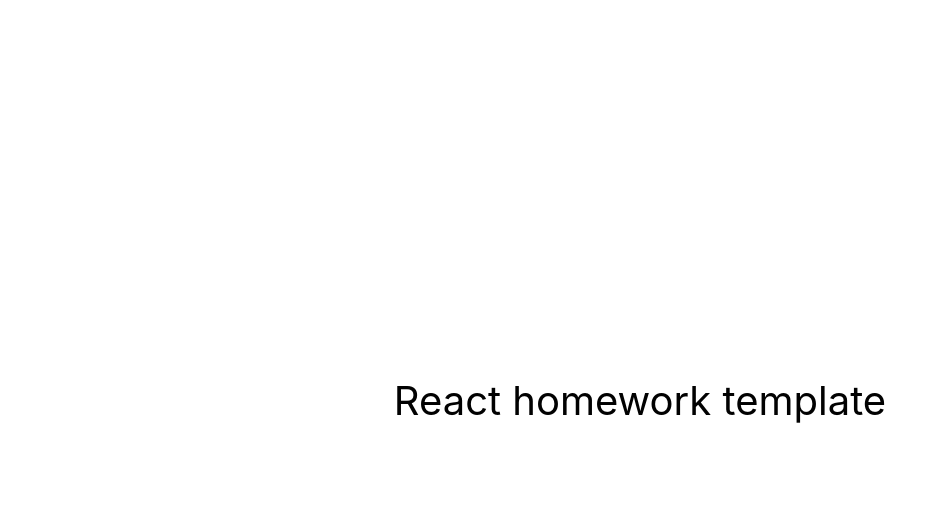
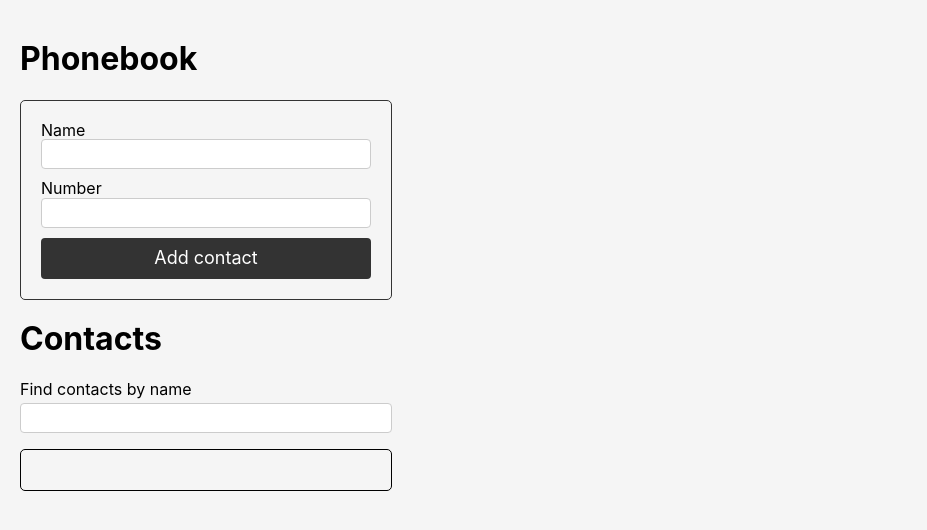
Before and after one commit to VasylRybotytskyi/goit-react-hw-04-phonebook, a React (Create React App) app: page / in a window 1280 px wide. Shown: the top 530 px of the page, without its empty margins (0-927 px from the left). Built offline with nearby package versions, Linux system fonts and the light colour scheme.

Commit message:
update src

```diff
--- a/src/components/App.jsx
+++ b/src/components/App.jsx
@@ -1,16 +1,89 @@
-export const App = () => {
-  return (
-    <div
-      style={{
-        height: '100vh',
-        display: 'flex',
-        justifyContent: 'center',
-        alignItems: 'center',
-        fontSize: 40,
-        color: '#010101'
-      }}
-    >
-      React homework template
-    </div>
-  );
-};
+import React, { Component } from 'react';
+import { ContactForm } from './ContactForm/ContactForm';
+import { ContactList } from './ContactList/ContactList';
+import { Filter } from './Filter/Filter';
+import { nanoid } from 'nanoid';
+import PropTypes from 'prop-types';
+import { GlobalStyle } from './GlobalStyle';
+
+export class App extends Component {
+  state = {
+    contacts: [],
+    filter: '',
+  };
+
+  static propTypes = {
+    contacts: PropTypes.arrayOf(
+      PropTypes.shape({
+        id: PropTypes.string.isRequired,
+        name: PropTypes.string.isRequired,
+        number: PropTypes.string.isRequired,
+      })
+    ),
+  };
+
+  // static defaultProps = {
+  //   contacts: [],
+  //   filter: '',
+  // };
+
+  //Функція фільтрації контактів
+  filterContacts = e => {
+    this.setState({ filter: e.target.value });
+  };
+  // Функція видалення контактів
+  deleteContact = contactId => {
+    this.setState(prevState => ({
+      contacts: prevState.contacts.filter(contact => contact.id !== contactId),
+    }));
+  };
+  //Функція яка приймає data із ContactForm і записує в state.contacts.
+  formSubmitHandler = data => {
+    const { name } = data;
+    const { contacts } = this.state;
+    const existingContact = contacts.find(contact => contact.name === name);
+
+    if (existingContact) {
+      alert(`${name} is already in contacts.`);
+      return;
+    }
+
+    const newContact = { id: nanoid(), ...data };
+    this.setState(({ contacts }) => ({
+      contacts: [newContact, ...contacts],
+    }));
+  };
+  componentDidMount() {
+    const contacts = localStorage.getItem('contacts'); // get contacts with localStorage
+    const parseContacts = JSON.parse(contacts) ?? []; // parse contacts or set as empty array if null
+    this.setState({ contacts: parseContacts }); // set contacts
+  }
+
+  componentDidUpdate(prevProps, prevState) {
+    if (this.state.contacts !== prevState.contacts) {
+      localStorage.setItem('contacts', JSON.stringify(this.state.contacts));
+    }
+  }
+  render() {
+    console.log('Render componentDidMount');
+    const { filter, contacts } = this.state;
+    const normalizedContact = filter.toLocaleLowerCase();
+    const visibleContacts = contacts.filter(contact =>
+      contact.name.toLocaleLowerCase().includes(normalizedContact)
+    );
+
+    return (
+      <div>
+        <GlobalStyle />
+        <h1>Phonebook</h1>
+        <ContactForm onSubmit={this.formSubmitHandler} />
+        <h1>Contacts</h1>
+        <Filter onChange={this.filterContacts} value={filter} />
+        <ContactList
+          contacts={visibleContacts}
+          onDeleteContact={this.deleteContact}
+        />
+      </div>
+    );
+  }
+}
--- /dev/null
+++ b/src/components/ContactForm/ContactForm.jsx
@@ -0,0 +1,54 @@
+import React, { Component } from 'react';
+import { Formik } from 'formik';
+import PropTypes from 'prop-types';
+import * as yup from 'yup';
+import {
+  FormContainer,
+  FormInput,
+  FormErrorMessage,
+  SubmitButton,
+} from './ContactForm.styled';
+
+const schema = yup.object().shape({
+  name: yup.string().required(),
+  number: yup.number().required(),
+});
+
+export class ContactForm extends Component {
+  static propTypes = {
+    onSubmit: PropTypes.func.isRequired,
+  };
+
+  state = {
+    name: '',
+    number: '',
+  };
+
+  handleSubmit = (values, { resetForm }) => {
+    this.props.onSubmit(values);
+    this.setState({ name: '', number: '' });
+    resetForm();
+  };
+
+  render() {
+    return (
+      <>
+        <Formik
+          initialValues={this.state}
+          validationSchema={schema}
+          onSubmit={this.handleSubmit}
+        >
+          <FormContainer>
+            <label htmlFor="name">Name</label>
+            <FormInput type="text" name="name" id="name" />
+            <FormErrorMessage name="name" component="span" />
+            <label htmlFor="number">Number</label>
+            <FormInput type="tel" name="number" id="number" />
+            <FormErrorMessage name="number" component="span" />
+            <SubmitButton type="submit">Add contact</SubmitButton>
+          </FormContainer>
+        </Formik>
+      </>
+    );
+  }
+}
--- /dev/null
+++ b/src/components/ContactForm/ContactForm.styled.jsx
@@ -0,0 +1,41 @@
+import styled from 'styled-components';
+import { Field, ErrorMessage, Form } from 'formik';
+
+export const FormContainer = styled(Form)`
+  display: flex;
+  flex-direction: column;
+
+  max-width: 30%;
+  padding: 20px;
+  border: 1px solid #333;
+  border-radius: 5px;
+  box-sizing: border-box;
+`;
+
+export const FormInput = styled(Field)`
+  padding: 5px;
+  border-radius: 4px;
+  border: 1px solid #ccc;
+  margin-bottom: 10px;
+`;
+
+export const FormErrorMessage = styled(ErrorMessage)`
+  color: red;
+  margin-bottom: 5px;
+`;
+
+export const SubmitButton = styled.button`
+  padding: 10px;
+  border-radius: 4px;
+  border: none;
+  background-color: #333;
+  color: #fff;
+  font-size: 18px;
+  cursor: pointer;
+  transition: background-color 0.2s, color 0.2s;
+  &:hover,
+  &:active {
+    background-color: #fff;
+    color: #333;
+  }
+`;
--- /dev/null
+++ b/src/components/ContactList/ContactList.jsx
@@ -0,0 +1,22 @@
+import PropTypes from 'prop-types';
+import { ContactListItem } from 'components/ContactListItem/ContactListItem';
+import { ContactListWraper } from './ContactList.styled';
+
+export const ContactList = ({ contacts, onDeleteContact }) => {
+  return (
+    <ContactListWraper>
+      <ContactListItem contacts={contacts} onDeleteContact={onDeleteContact} />
+    </ContactListWraper>
+  );
+};
+
+ContactList.propTypes = {
+  contacts: PropTypes.arrayOf(
+    PropTypes.shape({
+      id: PropTypes.string.isRequired,
+      name: PropTypes.string.isRequired,
+      number: PropTypes.string.isRequired,
+    })
+  ).isRequired,
+  onDeleteContact: PropTypes.func.isRequired,
+};
--- /dev/null
+++ b/src/components/ContactList/ContactList.styled.jsx
@@ -0,0 +1,10 @@
+import styled from 'styled-components';
+
+export const ContactListWraper = styled.ul`
+  display: flex;
+  flex-direction: column;
+  max-width: 30%;
+  border: 1px solid black;
+  border-radius: 5px;
+  padding: 20px;
+`;
--- /dev/null
+++ b/src/components/ContactListItem/ContactListItem.jsx
@@ -0,0 +1,30 @@
+import PropTypes from 'prop-types';
+import { ContactItemWrapper, DeleteButton } from './ContactListItem.styled';
+
+export const ContactListItem = ({ contacts, onDeleteContact }) => {
+  return (
+    <>
+      {contacts.map(contact => (
+        <ContactItemWrapper key={contact.id}>
+          <p>
+            {contact.name}: {contact.number}
+          </p>
+          <DeleteButton onClick={() => onDeleteContact(contact.id)}>
+            delete
+          </DeleteButton>
+        </ContactItemWrapper>
+      ))}
+    </>
+  );
+};
+
+ContactListItem.propTypes = {
+  contacts: PropTypes.arrayOf(
+    PropTypes.shape({
+      id: PropTypes.string.isRequired,
+      name: PropTypes.string.isRequired,
+      number: PropTypes.string.isRequired,
+    })
+  ).isRequired,
+  onDeleteContact: PropTypes.func.isRequired,
+};
--- /dev/null
+++ b/src/components/ContactListItem/ContactListItem.styled.jsx
@@ -0,0 +1,25 @@
+import styled from 'styled-components';
+
+export const ContactItemWrapper = styled.li`
+  display: flex;
+  justify-content: space-between;
+  align-items: center;
+
+  margin-bottom: 10px;
+  padding: 10px;
+  border: 1px solid #ccc;
+  border-radius: 4px;
+`;
+
+export const DeleteButton = styled.button`
+  background-color: #dc3545;
+  color: white;
+  border: none;
+  border-radius: 4px;
+  padding: 5px 10px;
+  cursor: pointer;
+
+  &:hover {
+    background-color: #c82333;
+  }
+`;
--- /dev/null
+++ b/src/components/Filter/Filter.jsx
@@ -0,0 +1,22 @@
+import PropTypes from 'prop-types';
+import { FilterWrapper, FilterLabel, FilterInput } from './Filter.styled';
+
+export const Filter = ({ onChange, value }) => {
+  return (
+    <FilterWrapper>
+      <FilterLabel htmlFor="find">Find contacts by name</FilterLabel>
+      <FilterInput
+        type="text"
+        onChange={onChange}
+        value={value}
+        id="find"
+        name="find"
+      />
+    </FilterWrapper>
+  );
+};
+
+Filter.propTypes = {
+  onChange: PropTypes.func.isRequired,
+  value: PropTypes.string.isRequired,
+};
--- /dev/null
+++ b/src/components/Filter/Filter.styled.jsx
@@ -0,0 +1,17 @@
+import styled from 'styled-components';
+
+export const FilterWrapper = styled.div`
+  margin-bottom: 10px;
+`;
+
+export const FilterLabel = styled.label`
+  display: block;
+  margin-bottom: 5px;
+`;
+
+export const FilterInput = styled.input`
+  padding: 5px;
+  border-radius: 4px;
+  border: 1px solid #ccc;
+  width: 30%;
+`;
--- /dev/null
+++ b/src/components/GlobalStyle.jsx
@@ -0,0 +1,36 @@
+import { createGlobalStyle } from 'styled-components';
+import 'modern-normalize';
+
+export const GlobalStyle = createGlobalStyle`
+body {
+  margin: 0;
+  font-family: -apple-system, BlinkMacSystemFont, 'Segoe UI', 'Roboto', 'Oxygen',
+    'Ubuntu', 'Cantarell', 'Fira Sans', 'Droid Sans', 'Helvetica Neue',
+    sans-serif;
+  -webkit-font-smoothing: antialiased;
+  -moz-osx-font-smoothing: grayscale;
+  background-color: #f5f5f5;
+}
+
+code {
+  font-family: source-code-pro, Menlo, Monaco, Consolas, 'Courier New',
+    monospace;
+}
+p {
+    margin: 0;
+}
+ul, ol, {
+    margin: 0;
+    padding: 0;
+
+}
+li {
+    margin: 0;
+    padding: 0;
+    list-style: none;
+}
+
+#root {
+  padding: 20px;
+}
+`;
```
